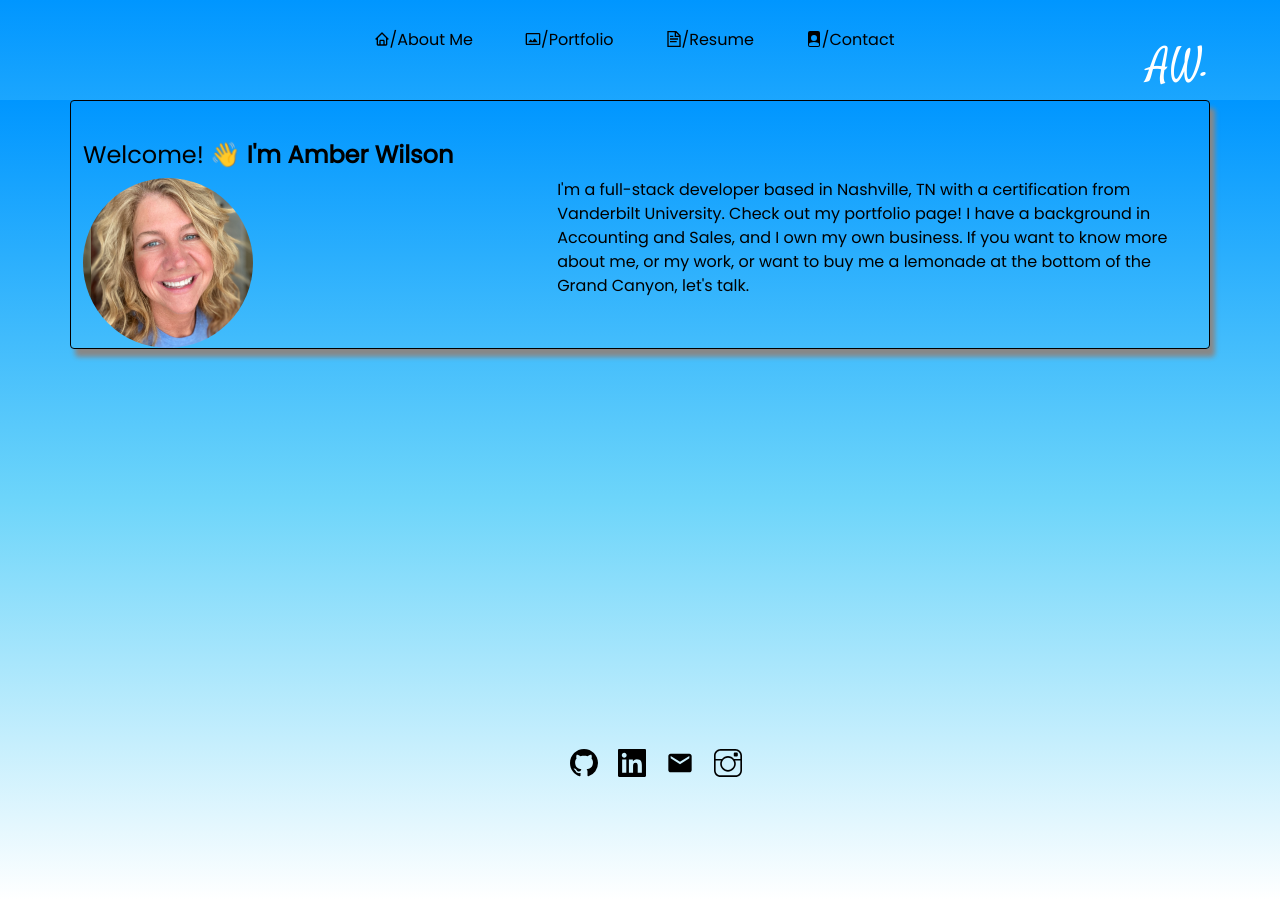
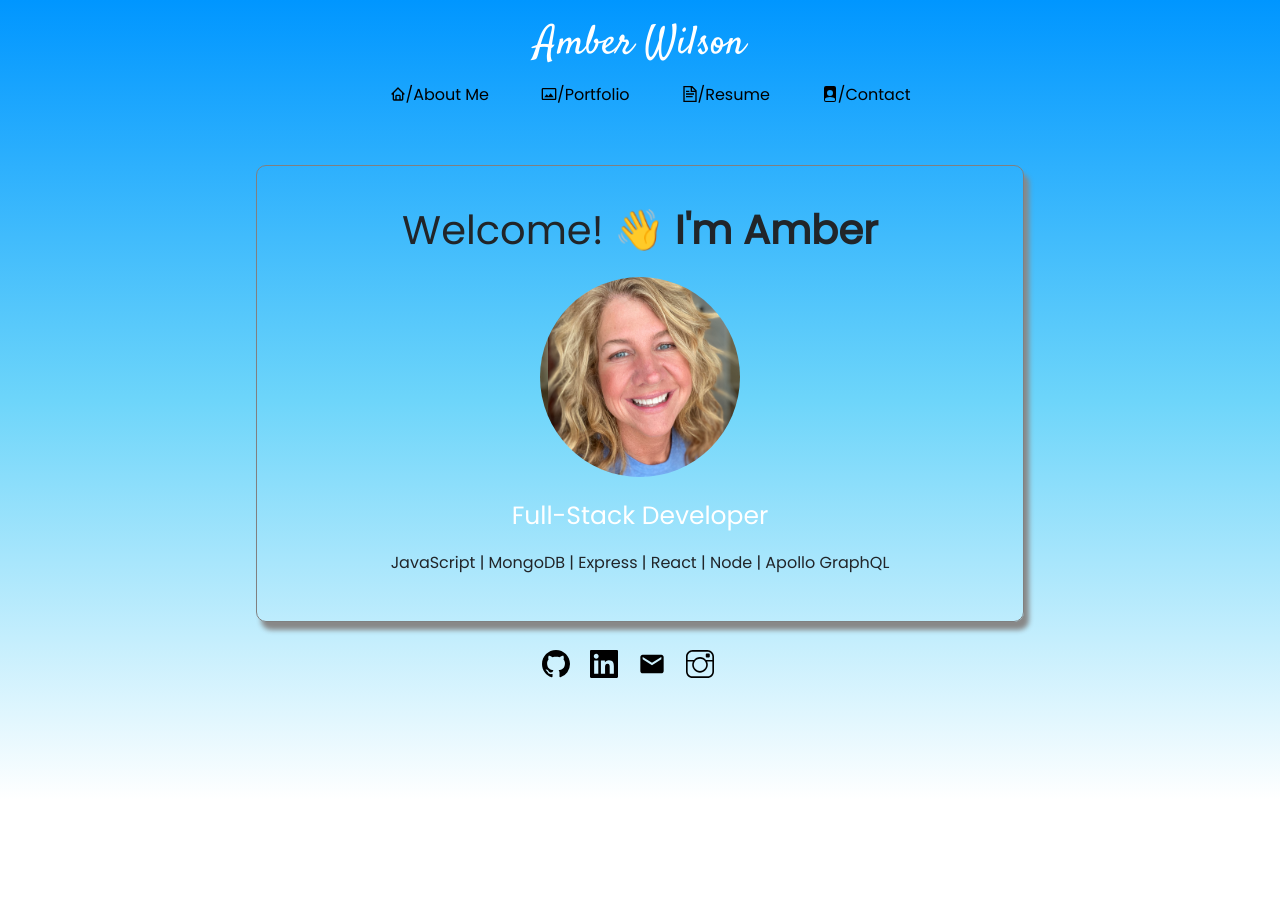
Before and after one commit to awil414/Portfolio, a React (Create React App) app: page / in a window 1280 px wide. Shown: the top 906 px of the page. After the commit the page ends 800 px from the top, so only its background shows below. Built offline with nearby package versions, Linux system fonts and the light colour scheme.

Commit message:
changing header with navbar below

```diff
--- a/src/components/Footer/index.js
+++ b/src/components/Footer/index.js
@@ -4,12 +4,14 @@ import { GrLinkedin } from "react-icons/gr";
 import { TfiInstagram } from "react-icons/tfi";
 import { MdEmail } from "react-icons/md";
 import "./style.css";
+import { Container, Row, Col } from "react-bootstrap";
 
 // Function for footer with icons and links
 function Footer() {
   return (
-    <footer>
-      <div class='container d-flex justify-content-center'>
+    <Container fluid className="footer">
+      {/* <div className='container d-flex justify-content-center'> */}
+       <Row className="footer-body">
         <ul>
           <a href='https://github.com/awil414'>
             <li className='ftr-icon'>
@@ -32,8 +34,8 @@ function Footer() {
             </li>
           </a>
         </ul>
-      </div>
-    </footer>
+      </Row>
+    </Container>
   );
 }
 
--- a/src/components/Footer/style.css
+++ b/src/components/Footer/style.css
@@ -1,26 +1,27 @@
-footer {
+.footer {
   /* background: #0096FF; */
   width: 100%;
   height: 60px;
-  position: sticky;
-  bottom: 0;
-  display: flex;
+  /* position: absolute; */
+  bottom: 0 !important;
+  /* display: flex; */
   align-items: center;
   justify-content: space-around;
+  padding-top: 20px;
 }
 
-footer div {
+.footer-body {
   text-align: center;
   width: 100%;
 }
 
-footer a {
+.footer a {
   color: black;
   padding: 10px;
   text-align: center;
 }
 
-footer a:hover {
+.footer a:hover {
   transition: 0.5s ease;
 }
 
--- a/src/components/Header/Header.js
+++ b/src/components/Header/Header.js
@@ -31,6 +31,12 @@ function Header({ setCurrentPage }) {
   return (
     <div className='header-nav'>
       <div className='header'>
+        <div className='right'>
+          {/* <ul>
+            <li className='nav-tagline'>AW.</li>
+          </ul> */}
+          <p className='nav-tagline'>Amber Wilson</p>
+        </div>
         {/* <span>
           <h2 style={styles.headingStyle}>portfolio of Amber Wilson</h2>
           <p style={styles.skillsStyle}>
@@ -40,6 +46,7 @@ function Header({ setCurrentPage }) {
         </span> */}
       </div>
       <Navbar setCurrentPage={setCurrentPage} />
+
     </div>
   );
 }
--- a/src/components/Header/style.css
+++ b/src/components/Header/style.css
@@ -1,3 +1,6 @@
 /* .name {
   color: "#dd4d2c !important";
 } */
+.right {
+  text-align: center;
+}
--- a/src/components/Navbar/index.js
+++ b/src/components/Navbar/index.js
@@ -9,6 +9,7 @@ import { BsFillFilePersonFill } from "react-icons/bs";
 function Navbar({ currentPage, setCurrentPage }) {
   return (
     <div className='nav'>
+
       <div className='left'>
         <ul className='nav nav-main'>
           <li className='nav-item'>
@@ -61,11 +62,7 @@ function Navbar({ currentPage, setCurrentPage }) {
           </li>
         </ul>
       </div>
-      <div className='right'>
-        <ul>
-          <li className='nav-tagline'>AW.</li>
-        </ul>
-      </div>
+
     </div>
   );
 }
--- a/src/components/Navbar/style.css
+++ b/src/components/Navbar/style.css
@@ -2,12 +2,16 @@
   overflow: hidden;
   position: relative;
   display: flex;
-  padding: 10px;
+  padding: 15px;
+  padding-top: 0;
   align-items: center;
   justify-content: center;
   margin-bottom: 10px;
 }
 
+.left {
+  padding-top: 0px;
+}
 .nav-link {
   color: black !important;
   position: relative;
@@ -29,14 +33,21 @@ li a:hover {
   font-family: Satisfy !important;
   font-size: 40px;
   color: white !important;
-  position: absolute;
+  padding-top: 15px;
+  text-align: center;
+  margin-bottom: 0;
+  /* position: absolute;
   right: 0;
   text-align: right;
-  padding-right: 70px;
+  padding-right: 70px; */
 }
 
-@media only screen and (max-width: 600px) {
+/* .right {
+  text-align: center;
+} */
+
+/* @media only screen and (max-width: 600px) {
   .right {
     display: none !important;
   }
-}
+} */
--- a/src/pages/About/index.js
+++ b/src/pages/About/index.js
@@ -7,32 +7,42 @@ import { MDBContainer, MDBRow, MDBCol } from "mdb-react-ui-kit";
 // Function to return About page on renderPage
 export default function About() {
   return (
-    <div className='bg-img'
+    <div className='about'
     // style={{ backgroundImage: `url(${BgImage})` }}
     >
       {" "}
       <MDBContainer className='about-container'>
-        <h4>
+        <h1>
           Welcome! {""}{" "}
           <span className='wave' role='img' aria-labelledby='wave'>
             👋
           </span>
-          <strong className='name'> I'm Amber Wilson</strong>
-        </h4>
-        <MDBRow>
-          <MDBCol md='5' className='about-image' imgURL={AmberImage}>
+          <strong className='name'> I'm Amber</strong>
+        </h1>
+        <MDBRow className='justify-content-md-center' imgURL={AmberImage}>
             <div className='amber-img'></div>
-          </MDBCol>
-          <MDBCol md='7' className='about-text'>
-            <p>
+          {/* <MDBCol md='5' className='about-image' imgURL={AmberImage}>
+            <div className='amber-img'></div>
+          </MDBCol> */}
+        </MDBRow>
+        <MDBRow md='7' className='about-text'>
+          {/* <MDBCol md='7' className='about-text'> */}
+            {/* <p>
               I'm a full-stack developer based in Nashville, TN with a
               certification from Vanderbilt University. Check out my portfolio
               page! I have a background in Accounting and Sales, and I own my
               own business. If you want to know more about me, or my work, or
               want to buy me a lemonade at the bottom of the Grand Canyon, let's
               talk.
-            </p>
-          </MDBCol>
+            </p> */}
+          <p className="fsd">
+            Full-Stack Developer
+          </p>
+          <p >
+            JavaScript | MongoDB | Express | React | Node | Apollo GraphQL
+
+          </p>
+          {/* </MDBCol> */}
 
         </MDBRow>
       </MDBContainer>
--- a/src/pages/About/style.css
+++ b/src/pages/About/style.css
@@ -1,4 +1,4 @@
-.bg-img {
+/* .bg-img {
   background-image:
     linear-gradient(
       to bottom,
@@ -6,7 +6,7 @@
       #6DD5FA,
       #ffffff
     );
-    /* url(../../images/backgroundimg.jpg) !important; */
+
   background-position: center;
   background-repeat: no-repeat;
   background-size: cover;
@@ -15,33 +15,53 @@
   width: 100%;
   min-height: 100% !important;
   color: black;
+}  */
+.about {
+  margin-top: 10px;
 }
 
 .about-container {
   padding-top: 40px;
   /* margin-top: 60px; */
-  border: .5px solid;
+  border: .5px solid gray;
   box-shadow: 5px 8px 5px #888888;
-  border-radius: 4px;
+  border-radius: 10px;
+  text-align: center;
+  max-width: 60%;
 }
 
 .about-text {
   margin: 0;
+  padding-top: 20px;
+  padding-bottom: 30px;
 }
 
-.h4-text-center {
+h2 {
   text-align: center;
   font-family: Satisfy;
+}
+
+.justify-content-md-center {
+  padding-top: 15px;
+}
+.fsd {
+  color: white !important;
+  font-size: 25px;
+
 }
 
 .skills-center {
   text-align: center;
 }
 
+.about-img {
+
+}
+
 .amber-img {
   background-image: url(../../images/me.jpeg);
-  height: 170px;
-  width: 170px;
+  height: 200px;
+  width: 200px;
   border-radius: 170px;
   background-size: cover;
   background-position: 8px;
```
